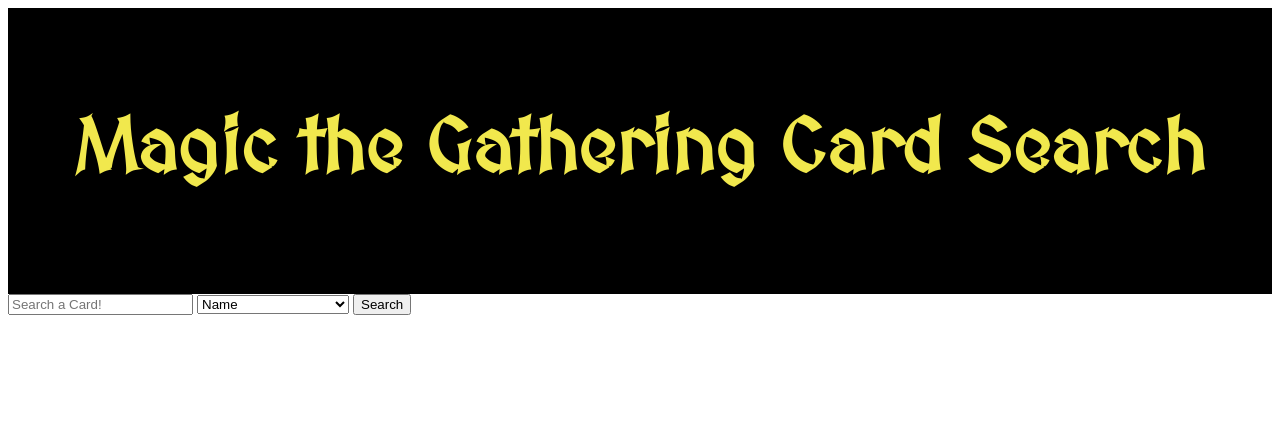
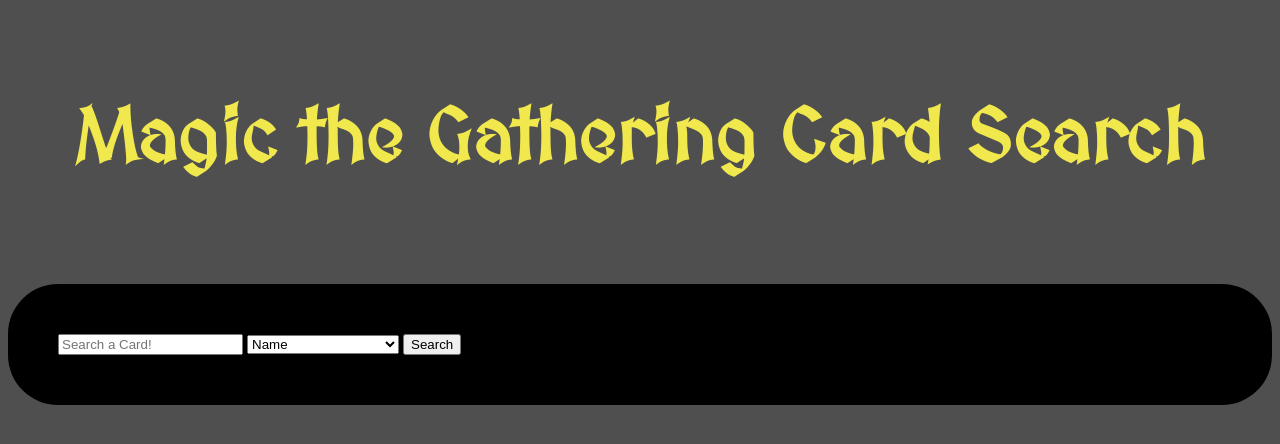
Before and after one commit to AnthonyCiccone90/group-repo, a plain HTML site: page index.html in a window 1280 px wide. Drawn offline with Linux system fonts and the light colour scheme; a web font is replaced by a local one.

Commit message:
added file for images under assets, and added more CSS

```diff
--- a/assets/style.css
+++ b/assets/style.css
@@ -1,9 +1,14 @@
+
+body {
+    background-color: #4F4F4F;
+}
 
 header {
-    background-color: black;
     color: #F1E84D;
     text-align: center;
-    padding: 50px;
+    padding: 40px;
+    border-radius: 20px;
+    margin-bottom: 10px;
 }
 h1 {
     font-size: 75px;
@@ -11,3 +16,9 @@ h1 {
     font-family: 'Handjet', cursive;
     font-family: 'MedievalSharp', cursive;
 }
+form {
+    background-color: black;
+    margin-top: 10px;
+    padding: 50px;
+    border-radius: 50px;
+}
```
Also changed, not shown: assets/Pictures/mtg swamp.jpg (added).
